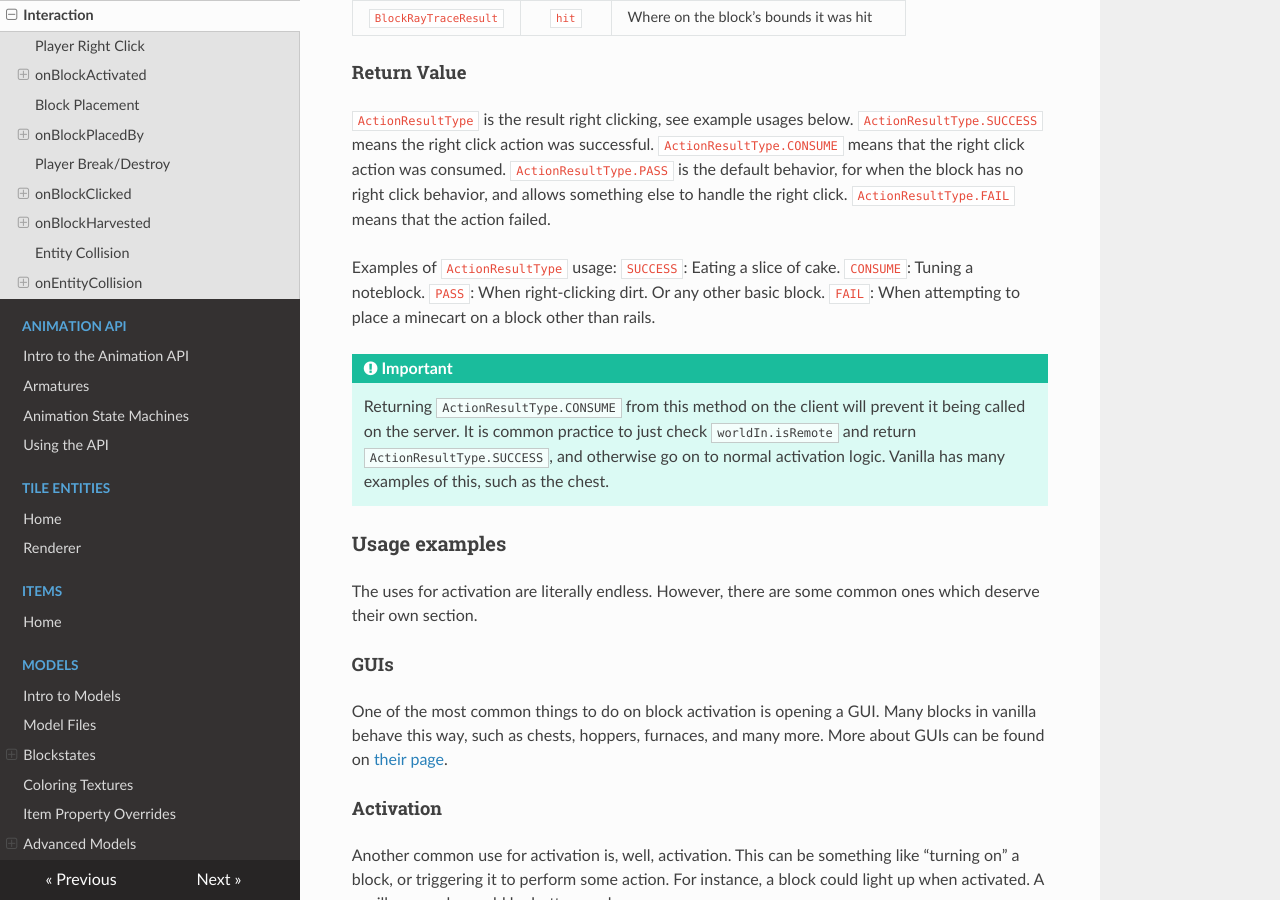
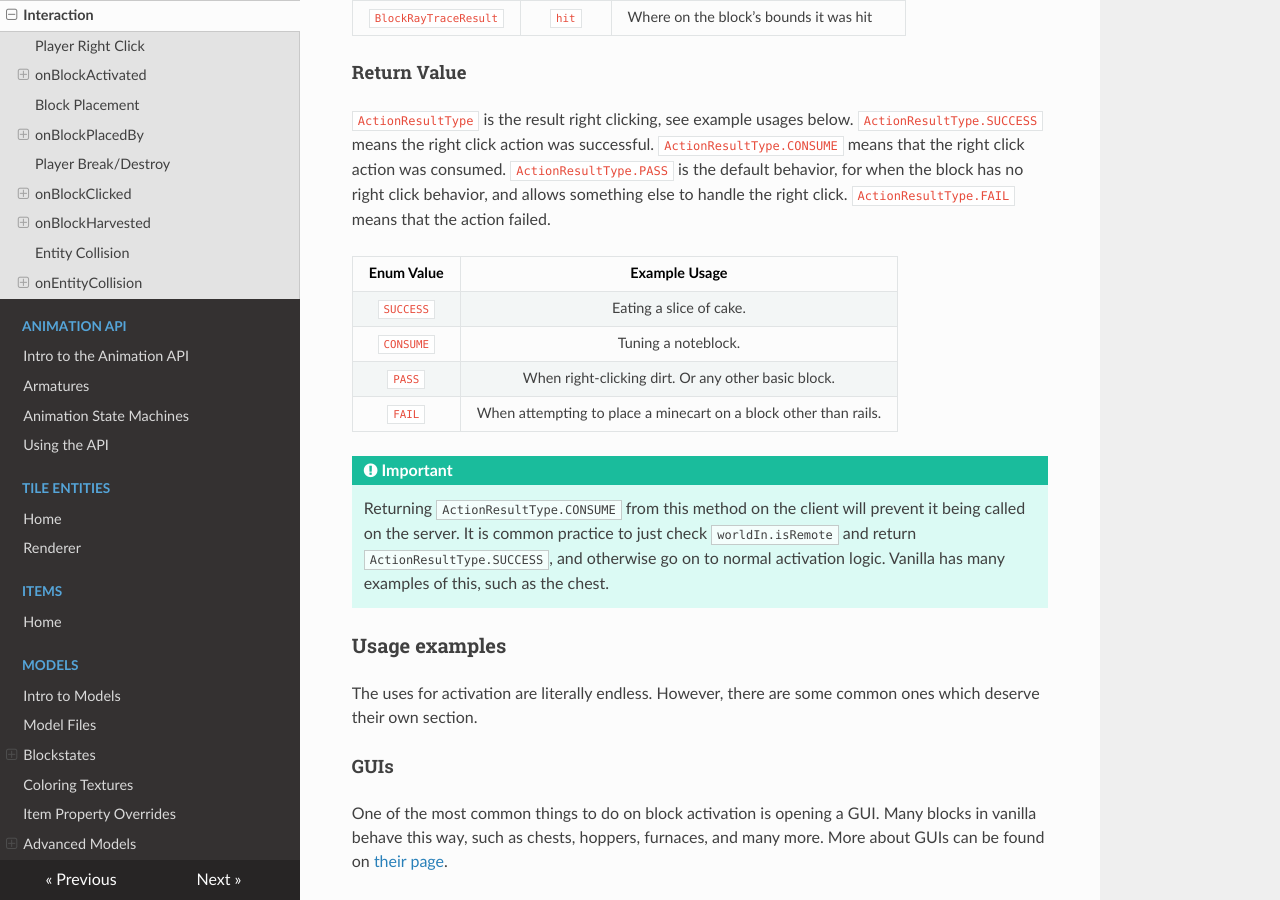
Before and after one commit to MinecraftForge/Documentation, an MkDocs documentation site: the page built from docs/blocks/interaction.md, in a window 1280 px wide and 900 px high, scrolled down 852 px. Built offline with MkDocs 1.6.1, drawn with Linux system fonts in a browser that asks for light colours; nearby versions of some CDN libraries.

Commit message:
change example usage to a table

```diff
--- a/docs/blocks/interaction.md
+++ b/docs/blocks/interaction.md
@@ -32,11 +32,12 @@ This is the method that controls right click behavior.
 
 `ActionResultType` is the result right clicking, see example usages below. `ActionResultType.SUCCESS` means the right click action was successful. `ActionResultType.CONSUME` means that the right click action was consumed. `ActionResultType.PASS` is the default behavior, for when the block has no right click behavior, and allows something else to handle the right click. `ActionResultType.FAIL` means that the action failed.
 
-Examples of `ActionResultType` usage:
-`SUCCESS`: Eating a slice of cake.
-`CONSUME`: Tuning a noteblock.
-`PASS`: When right-clicking dirt. Or any other basic block.
-`FAIL`: When attempting to place a minecart on a block other than rails.
+| Enum Value |                           Example Usage                          |
+|:----------:|:----------------------------------------------------------------:|
+|  `SUCCESS` | Eating a slice of cake.                                          |
+|  `CONSUME` | Tuning a noteblock.                                              |
+|   `PASS`   | When right-clicking dirt. Or any other basic block.              |
+|   `FAIL`   | When attempting to place a minecart on a block other than rails. |
 
 !!! important
     Returning `ActionResultType.CONSUME` from this method on the client will prevent it being called on the server. It is common practice to just check `worldIn.isRemote` and return `ActionResultType.SUCCESS`, and otherwise go on to normal activation logic. Vanilla has many examples of this, such as the chest.
```
